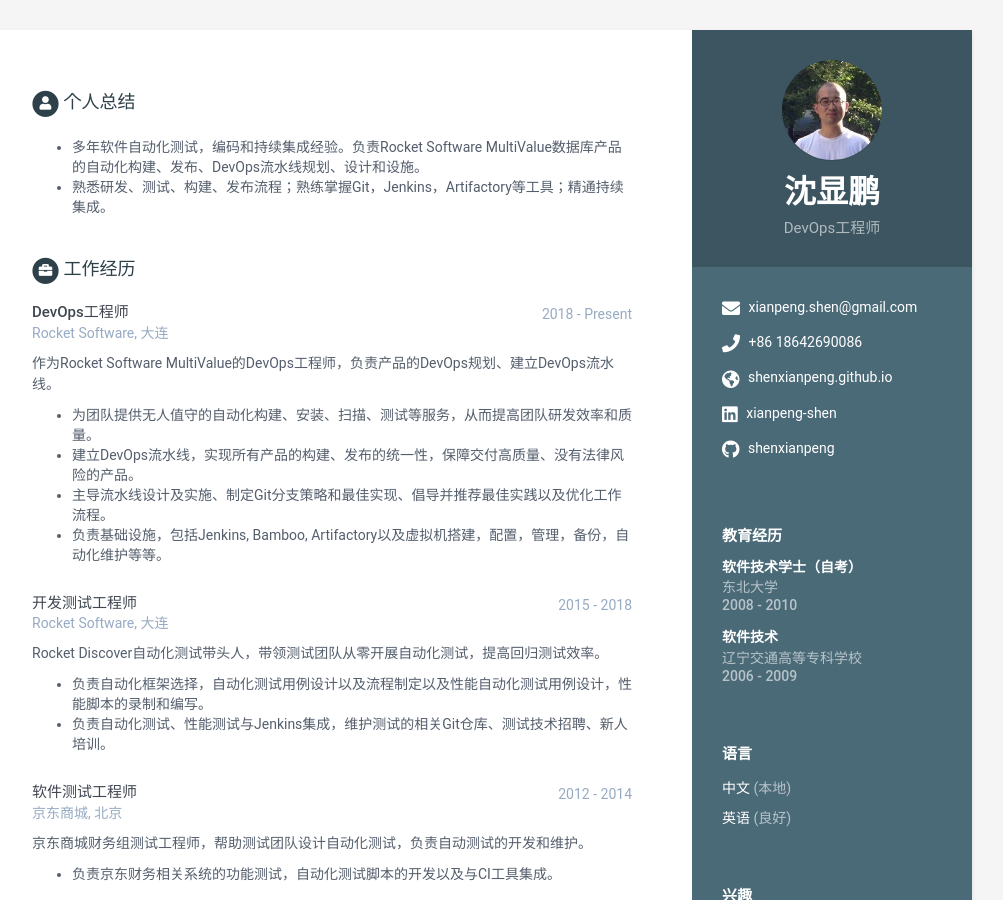
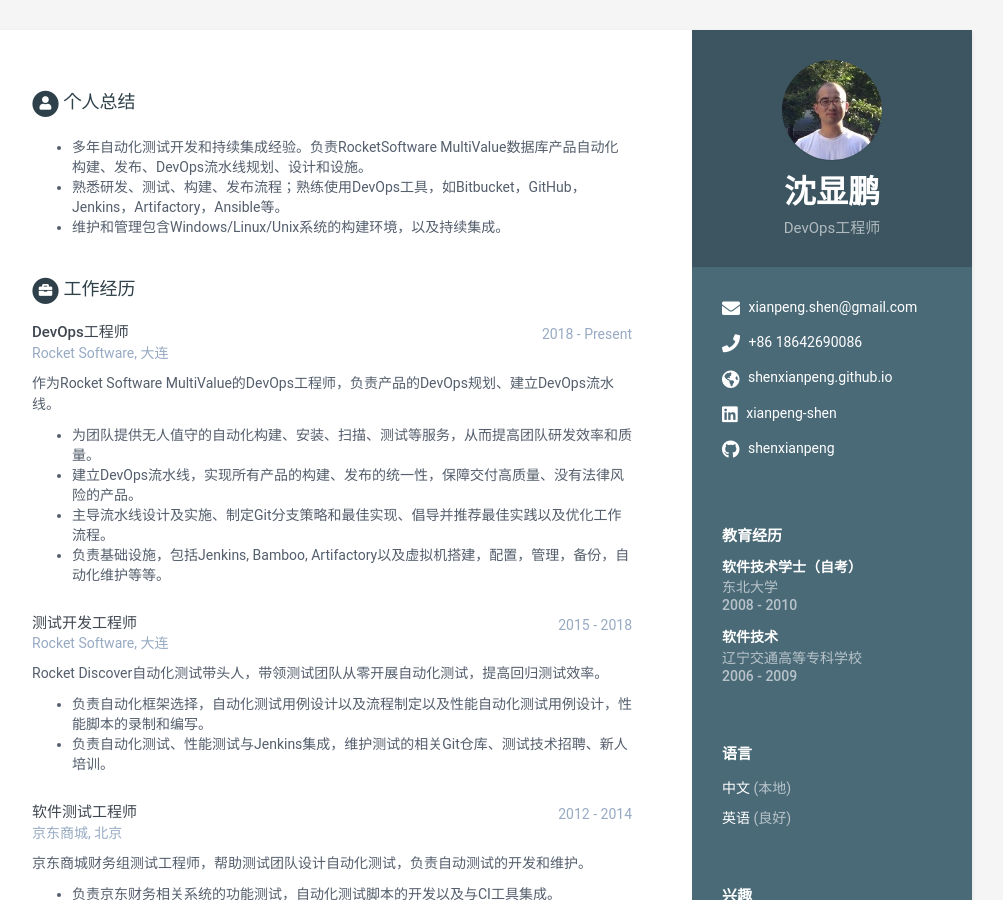
Before and after one commit to shenxianpeng/resume-cn, a Jekyll site: the page built from index.html, in a window 1280 px wide and 900 px high. Shown: the whole window, without its empty margins (168-1171 px from the left). Built offline with Jekyll 4.4.1, drawn with Linux system fonts in a browser that asks for light colours.

Commit message:
update resume-cn

```diff
--- a/_data/data.yml
+++ b/_data/data.yml
@@ -44,8 +44,9 @@ sidebar:
 career-profile:
     title: 个人总结
     summary: |
-      - 多年软件自动化测试，编码和持续集成经验。负责Rocket Software MultiValue数据库产品的自动化构建、发布、DevOps流水线规划、设计和设施。
-      - 熟悉研发、测试、构建、发布流程；熟练掌握Git，Jenkins，Artifactory等工具；精通持续集成。
+      - 多年自动化测试开发和持续集成经验。负责RocketSoftware MultiValue数据库产品自动化构建、发布、DevOps流水线规划、设计和设施。
+      - 熟悉研发、测试、构建、发布流程；熟练使用DevOps工具，如Bitbucket，GitHub，Jenkins，Artifactory，Ansible等。
+      - 维护和管理包含Windows/Linux/Unix系统的构建环境，以及持续集成。
 
 education:
     - degree: 软件技术学士（自考）
@@ -70,7 +71,7 @@ experiences:
           - 主导流水线设计及实施、制定Git分支策略和最佳实现、倡导并推荐最佳实践以及优化工作流程。
           - 负责基础设施，包括Jenkins, Bamboo, Artifactory以及虚拟机搭建，配置，管理，备份，自动化维护等等。
 
-    - role: 开发测试工程师
+    - role: 测试开发工程师
       time: 2015 - 2018
       company: Rocket Software, 大连
       details: |
```
